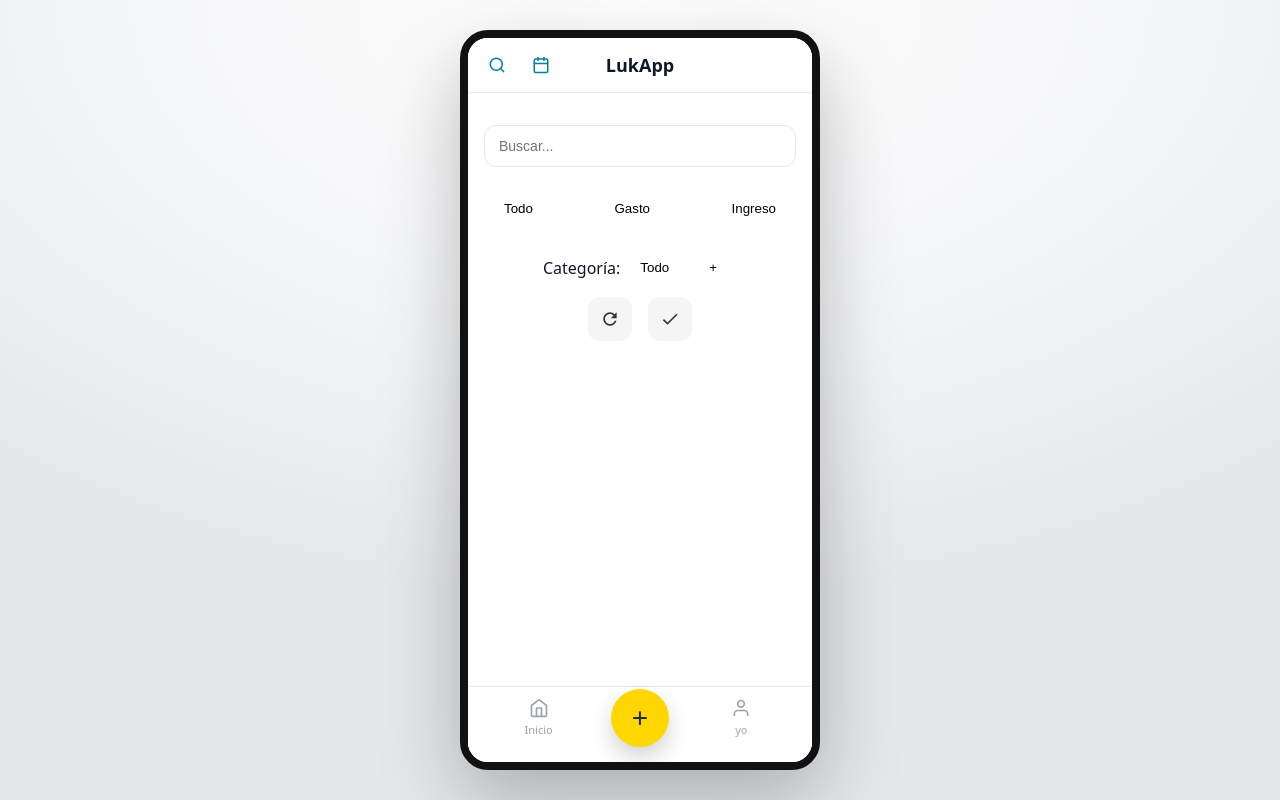
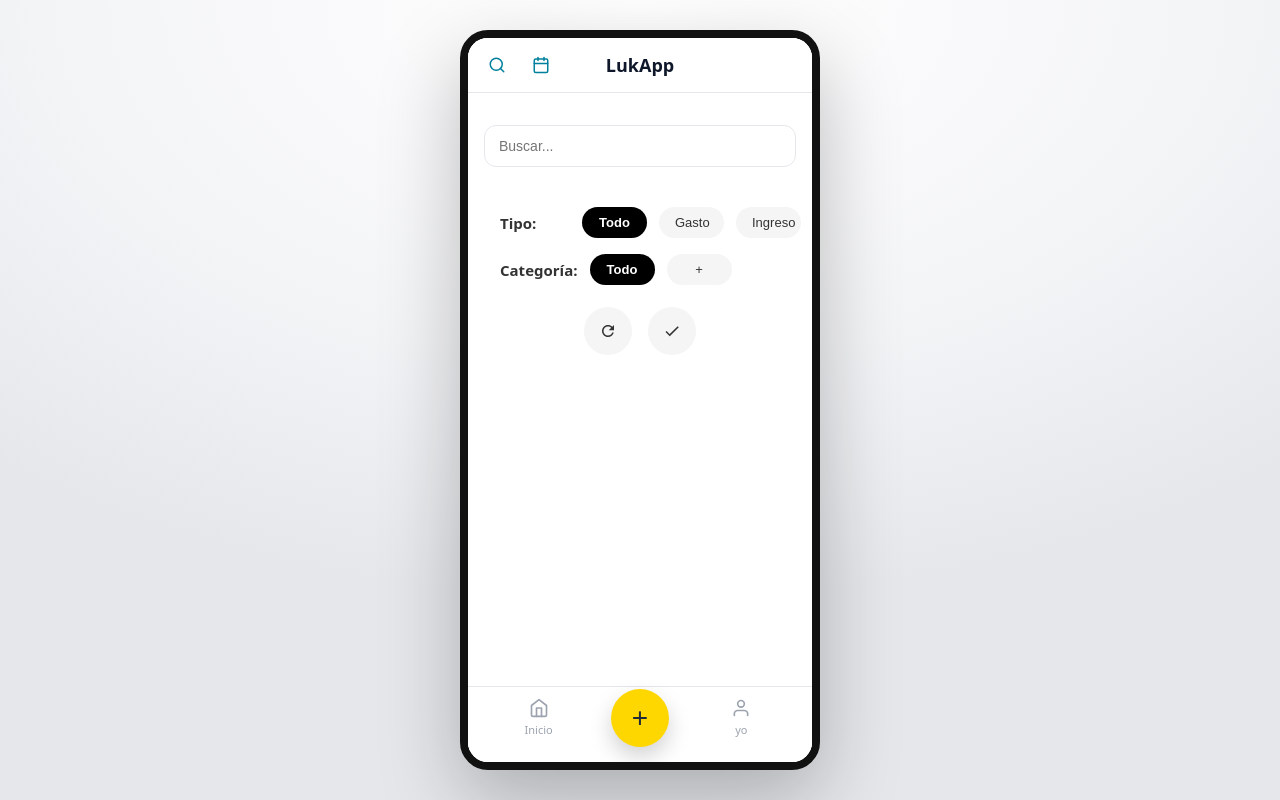
Before and after one commit to marianaUrrego/app_hibrida, a React (Vite) app: page /buscar in a window 1280 px wide. Built offline with nearby package versions, Linux system fonts and the light colour scheme.

Commit message:
Optimizar SearchFilter para Android: botones tipo pill, espaciado móvil y diseño limpio

```diff
--- a/src/components/SearchFilter.jsx
+++ b/src/components/SearchFilter.jsx
@@ -4,16 +4,22 @@ import s from './SearchFilter.module.scss';
 const SearchFilter = () => {
   return (
     <div className={s.filterContainer}>
-      <div className={s.filterType}>
-        <button className={s.filterButton}>Todo</button>
+      {/* Filtros de Tipo */}
+      <div className={s.filterRow}>
+        <span className={s.filterLabel}>Tipo:</span>
+        <button className={`${s.filterButton} ${s.active}`}>Todo</button>
         <button className={s.filterButton}>Gasto</button>
         <button className={s.filterButton}>Ingreso</button>
       </div>
-      <div className={s.filterCategory}>
-        <span>Categoría:</span>
-        <button className={s.filterButton}>Todo</button>
+
+      {/* Filtros de Categoría */}
+      <div className={s.filterRow}>
+        <span className={s.filterLabel}>Categoría:</span>
+        <button className={`${s.filterButton} ${s.active}`}>Todo</button>
         <button className={s.filterButton}>+</button>
       </div>
+
+      {/* Botones de acción */}
       <div className={s.actionButtons}>
         <button className={s.actionButton}>
           <svg width="20" height="20" viewBox="0 0 24 24" fill="none" xmlns="http://www.w3.org/2000/svg">
@@ -22,7 +28,7 @@ const SearchFilter = () => {
         </button>
         <button className={s.actionButton}>
           <svg width="20" height="20" viewBox="0 0 24 24" fill="none" xmlns="http://www.w3.org/2000/svg">
-            <path d="M9 16.17L4.83 12L3.41 13.41L9 19L21 7L19.59 5.59L9 16.17Z" fill="currentColor"/>
+            <path d="M9 16.17L4.83 12L3.41 13.41L9 19L21 7L19.59 5.59L9 16.16.17Z" fill="currentColor"/>
           </svg>
         </button>
       </div>
--- a/src/components/SearchFilter.module.scss
+++ b/src/components/SearchFilter.module.scss
@@ -1,58 +1,71 @@
 .filterContainer {
   display: flex;
   flex-direction: column;
-  align-items: center;
-  margin: 16px 0;
+  gap: 16px;
+  padding: 16px;
+  background-color: white;
 }
 
-.filterType {
+/* Filtros de texto */
+.filterRow {
   display: flex;
-  justify-content: space-between; /* Cambiado a space-between */
-  width: 100%;
-  margin-bottom: 12px; /* Añadido margen inferior */
+  align-items: center;
+  gap: 12px;
 }
 
+.filterLabel {
+  font-size: 15px;
+  font-weight: 700;
+  color: #333;
+  min-width: 70px;
+}
+
+/* Botones de filtro tipo pill */
 .filterButton {
-  padding: 10px 20px; /* Ajustado padding */
+  padding: 8px 16px;
   border: none;
-  border-radius: 12px;
-  background-color: #ffffff; /* Cambiado a blanco */
-  color: #000; /* Añadido color de texto */
+  border-radius: 18px;
+  background-color: #f5f5f5;
+  color: #333;
   cursor: pointer;
-  transition: background-color 0.3s;
+  transition: all 0.2s ease;
+  font-size: 13px;
+  font-weight: 500;
+  min-width: 65px;
+  white-space: nowrap;
 }
 
 .filterButton:hover {
-  background-color: #e0e0e0;
+  background-color: #e8e8e8;
 }
 
-.filterCategory {
-  margin-top: 12px;
-  display: flex;
-  align-items: center;
+.filterButton.active {
+  background-color: #000;
+  color: white;
+  font-weight: 600;
 }
 
+/* Botones de acción */
 .actionButtons {
   display: flex;
   justify-content: center;
   gap: 16px;
-  width: 100%;
-  margin-top: 12px;
+  margin-top: 6px;
 }
 
 .actionButton {
-  padding: 12px;
+  padding: 14px;
   border: none;
-  border-radius: 12px;
-  background-color: #f5f5f5; /* Fondo gris claro como en la imagen */
-  color: #333; /* Color oscuro para los iconos */
+  border-radius: 50%;
+  background-color: #f5f5f5;
+  color: #333;
   cursor: pointer;
-  transition: background-color 0.3s;
+  transition: all 0.2s ease;
   display: flex;
   align-items: center;
   justify-content: center;
-  min-width: 44px;
-  min-height: 44px;
+  width: 48px;
+  height: 48px;
 }
 
 .actionButton:hover {
@@ -60,6 +73,6 @@
 }
 
 .actionButton svg {
-  width: 20px;
-  height: 20px;
+  width: 18px;
+  height: 18px;
 }
```
